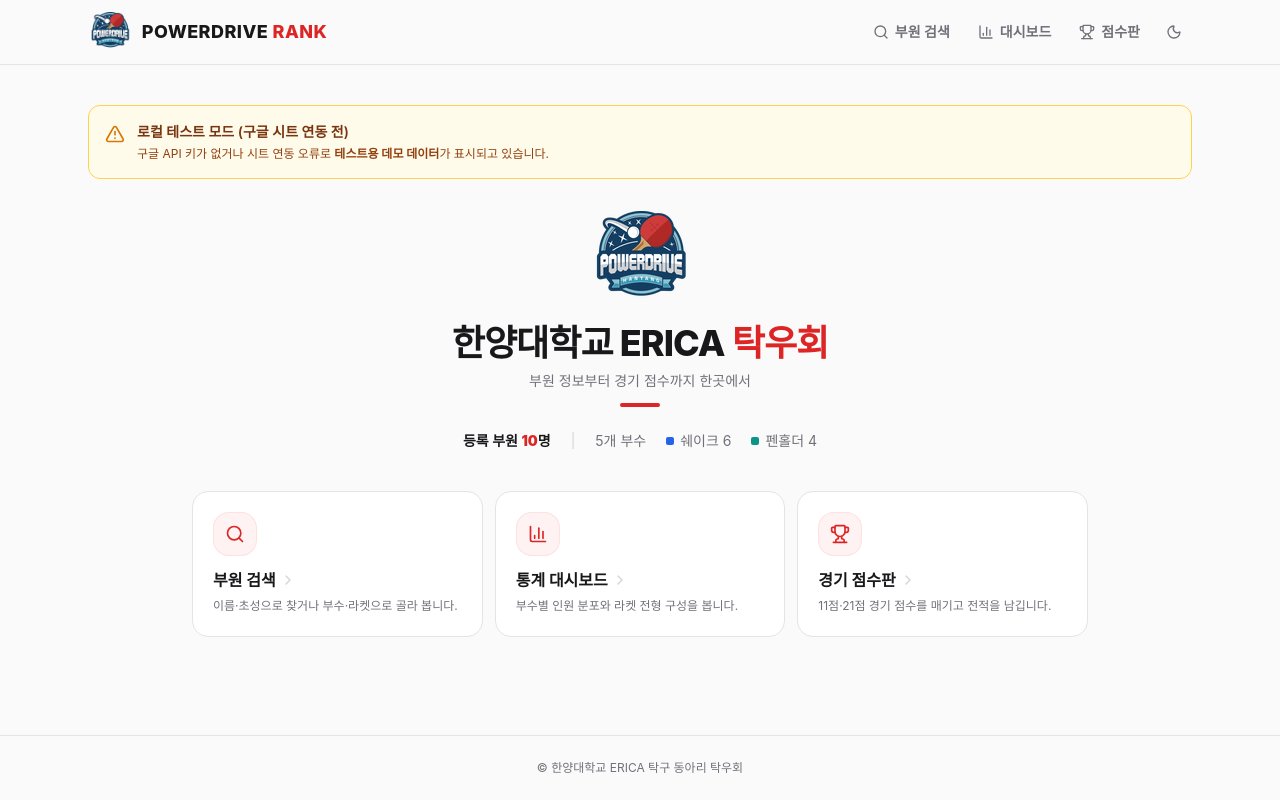
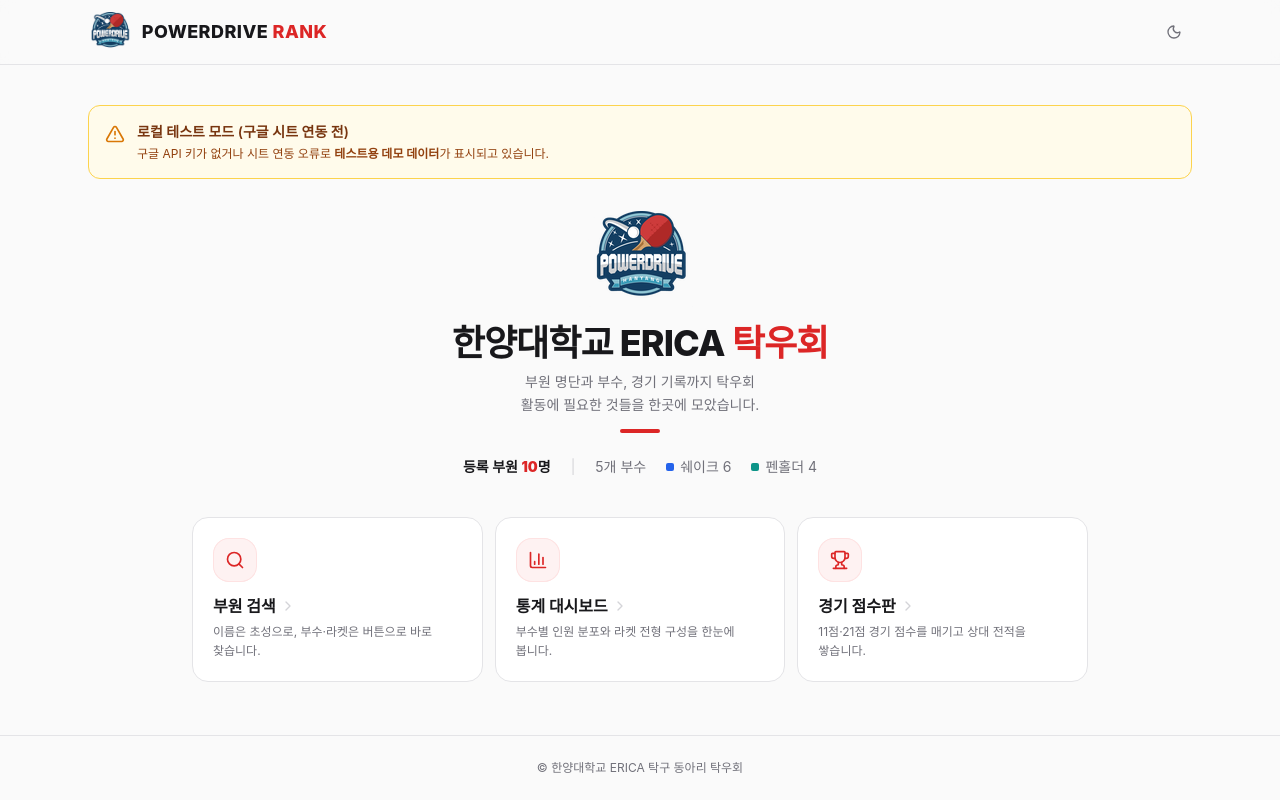
Before and after one commit to alsh02/Hanyang-University-ERICA-PingPong-Rank, a Flask app: page / in a window 1280 px wide. Run offline with Flask 3, Linux system fonts and the light colour scheme; some libraries are stand-ins or nearby versions; some web fonts are replaced.

Commit message:
Content: Write page intro copy and drop the duplicate home nav
각 페이지 제목 아래에 그 화면이 무엇인지 알려주는 한 줄 설명을 넣었다.
검색 화면은 결과 전 안내 문구가 이미 사용법을 설명하므로, 제목 아래에는
페이지가 무엇인지만 적어 중복을 피했다.

메인 화면은 본문 카드가 이미 세 기능으로 가는 입구라서 헤더의 같은
내비게이션을 숨기고, 기능 페이지에서는 그대로 보여 준다.

Co-Authored-By: Claude Opus 5 <noreply@anthropic.com>
Claude-Session: https://claude.ai/code/session_01EHjAAg4jatWM7ZBxmAp2dE

```diff
--- a/templates/base.html
+++ b/templates/base.html
@@ -82,8 +82,9 @@
             </a>
 
             <div class="flex items-center gap-1">
-                <!-- Navigation Tabs -->
+                <!-- Navigation Tabs (메인 화면은 본문 카드가 같은 역할을 하므로 생략) -->
                 {% set nav_items = [('search', 'search', '부원 검색'), ('stats', 'bar-chart-3', '대시보드'), ('scoreboard', 'trophy', '점수판')] %}
+                {% if request.endpoint != 'index' %}
                 <nav class="flex items-center gap-1">
                     {% for endpoint, icon, label in nav_items %}
                     {% set is_active = request.endpoint == endpoint %}
@@ -94,6 +95,7 @@
                     </a>
                     {% endfor %}
                 </nav>
+                {% endif %}
 
                 <!-- Theme Toggle -->
                 <button id="theme-toggle" type="button" aria-label="밝은 테마와 어두운 테마 전환"
--- a/templates/home.html
+++ b/templates/home.html
@@ -19,7 +19,7 @@
     <h1 class="mt-4 text-3xl font-extrabold tracking-tight sm:text-4xl">
         한양대학교 ERICA <span class="text-red-600 dark:text-red-400">탁우회</span>
     </h1>
-    <p class="mt-2 text-sm text-zinc-500 dark:text-zinc-400">부원 정보부터 경기 점수까지 한곳에서</p>
+    <p class="mt-2 max-w-md break-keep text-sm leading-relaxed text-zinc-500 [text-wrap:balance] dark:text-zinc-400">부원 명단과 부수, 경기 기록까지 탁우회 활동에 필요한 것들을 한곳에 모았습니다.</p>
     <span class="mt-3 h-1 w-10 rounded-full bg-red-600 dark:bg-rubber"></span>
 </div>
 
@@ -37,9 +37,9 @@
 
 <!-- 메뉴 -->
 {% set menus = [
-    ('search', 'search', '부원 검색', '이름·초성으로 찾거나 부수·라켓으로 골라 봅니다.'),
-    ('stats', 'bar-chart-3', '통계 대시보드', '부수별 인원 분포와 라켓 전형 구성을 봅니다.'),
-    ('scoreboard', 'trophy', '경기 점수판', '11점·21점 경기 점수를 매기고 전적을 남깁니다.'),
+    ('search', 'search', '부원 검색', '이름은 초성으로, 부수·라켓은 버튼으로 바로 찾습니다.'),
+    ('stats', 'bar-chart-3', '통계 대시보드', '부수별 인원 분포와 라켓 전형 구성을 한눈에 봅니다.'),
+    ('scoreboard', 'trophy', '경기 점수판', '11점·21점 경기 점수를 매기고 상대 전적을 쌓습니다.'),
 ] %}
 <div class="mx-auto mt-8 grid max-w-4xl gap-3 sm:mt-10 sm:grid-cols-3">
     {% for endpoint, icon, title, description in menus %}
--- a/templates/scoreboard.html
+++ b/templates/scoreboard.html
@@ -29,6 +29,7 @@
                 <h1 class="text-2xl font-extrabold tracking-tight sm:text-3xl">
                     탁우회 <span class="text-red-600 dark:text-red-400">점수판</span>
                 </h1>
+                <p class="mt-2 max-w-md break-keep text-sm leading-relaxed text-zinc-500 [text-wrap:balance] dark:text-zinc-400">선수와 경기 방식만 고르면 서브 순서까지 알아서 계산합니다.</p>
                 <span class="mt-3 h-1 w-10 rounded-full bg-red-600 dark:bg-rubber"></span>
             </div>
 
--- a/templates/search.html
+++ b/templates/search.html
@@ -22,6 +22,7 @@
     <h1 class="text-2xl font-extrabold tracking-tight sm:text-3xl">
         탁우회 부원 <span class="text-red-600 dark:text-red-400">부수 검색</span>
     </h1>
+    <p class="mt-2 max-w-md break-keep text-sm leading-relaxed text-zinc-500 [text-wrap:balance] dark:text-zinc-400">이름, 부수, 사용 라켓까지 부원 정보를 한 번에 확인할 수 있습니다.</p>
     <span class="mt-3 h-1 w-10 rounded-full bg-red-600 dark:bg-rubber"></span>
 </div>
 
--- a/templates/stats.html
+++ b/templates/stats.html
@@ -25,6 +25,7 @@
     <h1 class="text-2xl font-extrabold tracking-tight sm:text-3xl">
         탁우회 <span class="text-red-600 dark:text-red-400">통계 대시보드</span>
     </h1>
+    <p class="mt-2 max-w-md break-keep text-sm leading-relaxed text-zinc-500 [text-wrap:balance] dark:text-zinc-400">부수별 인원 분포와 라켓 전형 구성을 한눈에. 그래프를 누르면 해당 부수 명단만 볼 수 있습니다.</p>
     <span class="mt-3 h-1 w-10 rounded-full bg-red-600 dark:bg-rubber"></span>
 </div>
 
```
